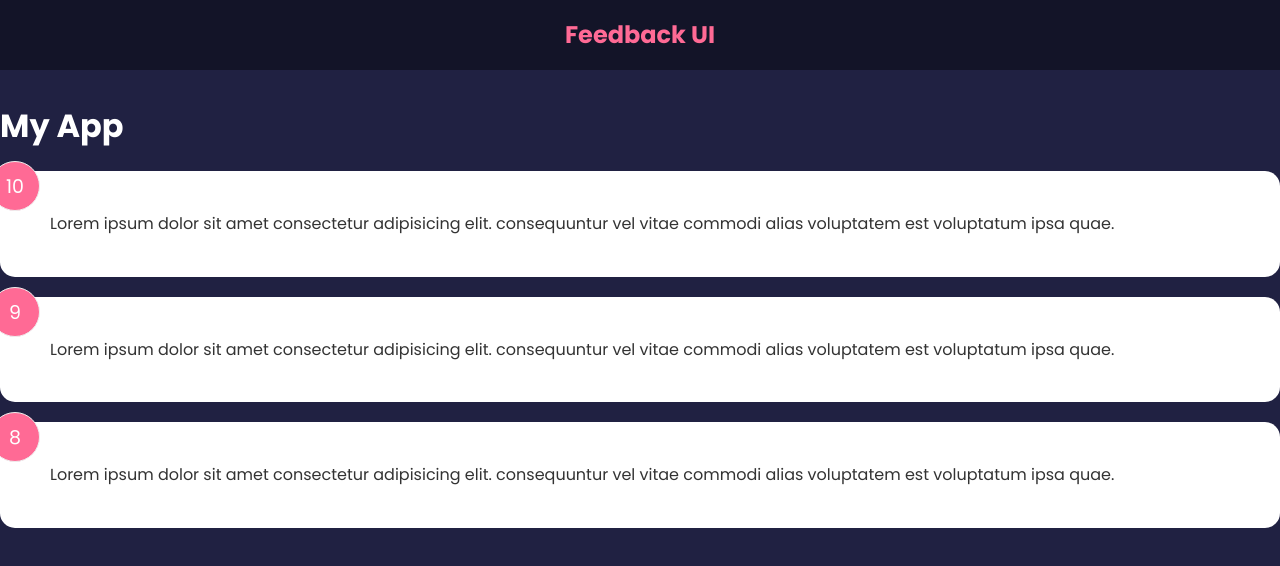
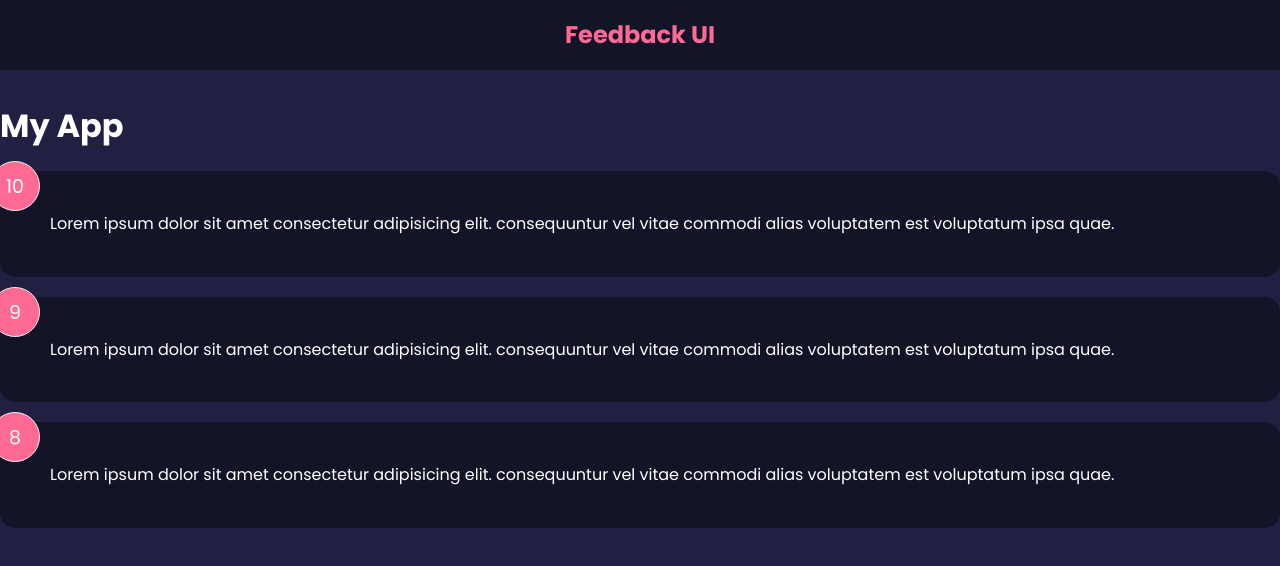
Before and after one commit to thanhftu/feedback-app, a React (Create React App) app: page / in a window 1280 px wide. Shown: the top 566 px of the page. Built offline with nearby package versions, Linux system fonts and the light colour scheme.

Commit message:
add Card component and check items in itemlist

```diff
--- a/src/components/FeedbackList.js
+++ b/src/components/FeedbackList.js
@@ -1,7 +1,9 @@
 import React from "react";
 import FeedbackItem from "./Feedbackitem";
+import PropTypes from "prop-types";
 
 const FeedbackList = ({ feedback }) => {
+  if (!feedback || feedback.length === 0) return <h1>No feedback yet</h1>;
   return (
     <div>
       {feedback.map((item) => (
@@ -11,4 +13,14 @@ const FeedbackList = ({ feedback }) => {
   );
 };
 
+FeedbackList.propTypes = {
+  feedback: PropTypes.arrayOf(
+    PropTypes.shape({
+      id: PropTypes.number.isRequired,
+      text: PropTypes.string.isRequired,
+      rating: PropTypes.number.isRequired,
+    })
+  ),
+};
+
 export default FeedbackList;
--- a/src/components/Feedbackitem.js
+++ b/src/components/Feedbackitem.js
@@ -1,11 +1,10 @@
-import { useState } from "react";
-
+import Card from "./shared/Card";
 function FeedbackItem({ item }) {
   return (
-    <div className="card">
+    <Card reverse={true}>
       <div className="num-display">{item.rating}</div>
       <div className="text-display">{item.text}</div>
-    </div>
+    </Card>
   );
 }
 
--- a/src/components/Header.js
+++ b/src/components/Header.js
@@ -20,7 +20,7 @@ Header.defaultProps = {
   textColor: "#ff6a95",
 };
 
-Header.prototype = {
+Header.protoTypes = {
   text: PropTypes.string,
   bgColor: PropTypes.string,
   textColor: PropTypes.string,
--- /dev/null
+++ b/src/components/shared/Card.js
@@ -0,0 +1,27 @@
+import React from "react";
+import PropTypes from "prop-types";
+
+function Card({ children, reverse }) {
+  return (
+    <div
+      className="card"
+      style={{
+        backgroundColor: reverse ? "rgba(0,0,0,0.4)" : "#fff",
+        color: reverse ? "#fff" : "#000",
+      }}
+    >
+      {children}
+    </div>
+  );
+}
+
+Card.defaultProps = {
+  reverse: false,
+};
+
+Card.prototype = {
+  children: PropTypes.number.isRequired,
+  reverse: PropTypes.bool,
+};
+
+export default Card;
```
